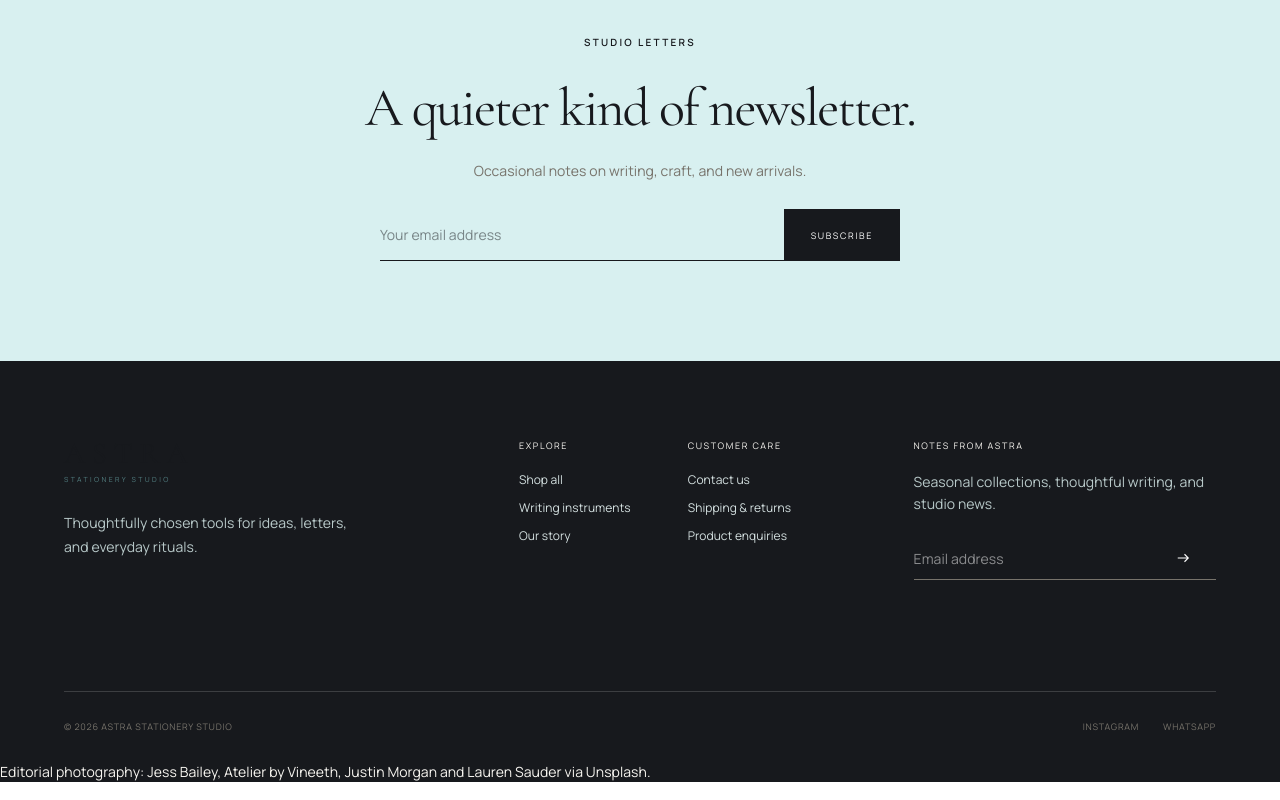
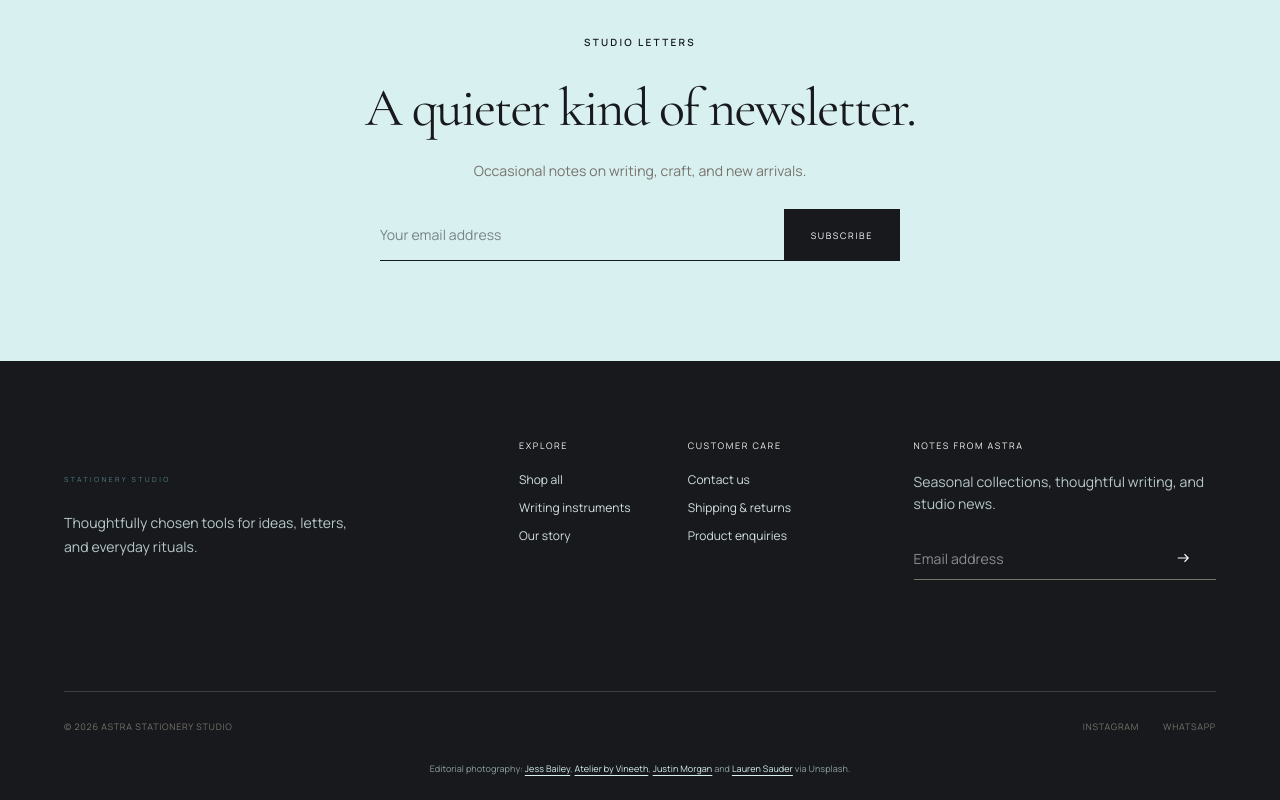
Before and after one commit to piuushhh-07/astra-stationary-studio, a Next.js app: page / in a window 1280 px wide. Shown: the part 5794-6594 px from the top of the page. Built offline with nearby package versions, Linux system fonts and the light colour scheme.

Commit message:
Style editorial image credits discreetly

```diff
--- a/app/globals.css
+++ b/app/globals.css
@@ -489,3 +489,6 @@ body { background:#fff; color:var(--charcoal); letter-spacing:.005em; }
   .social-grid a:nth-child(n+4) { display:none; }
   .footer-main { grid-template-columns:1fr; gap:42px; padding-block:58px; }
 }
+
+.photo-credits { margin:0; padding:0 5% 22px; color:#8FA2A2; text-align:center; font-size:9px; line-height:1.8; }
+.photo-credits a { color:#D8F0F0; text-decoration:underline; text-underline-offset:3px; }
```
